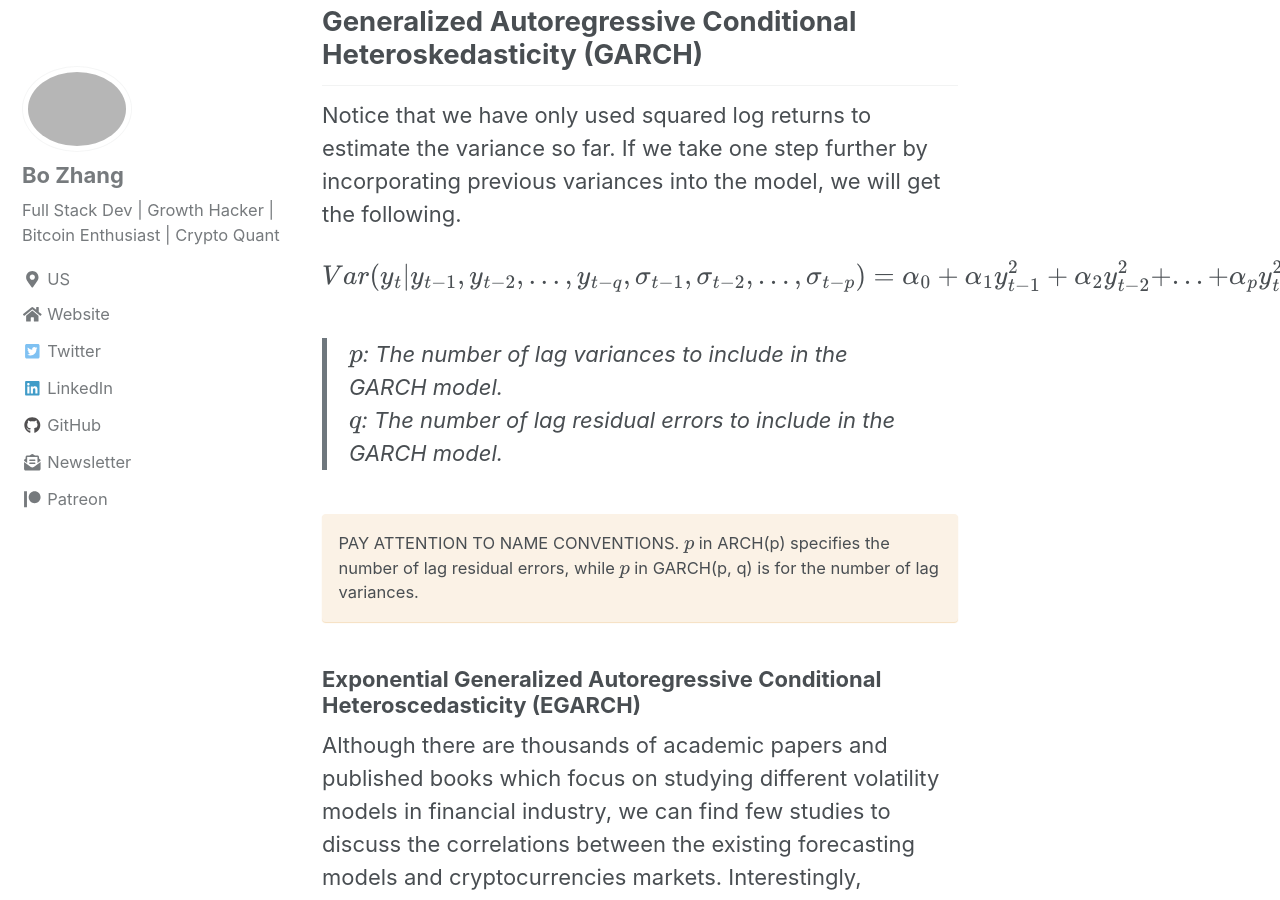
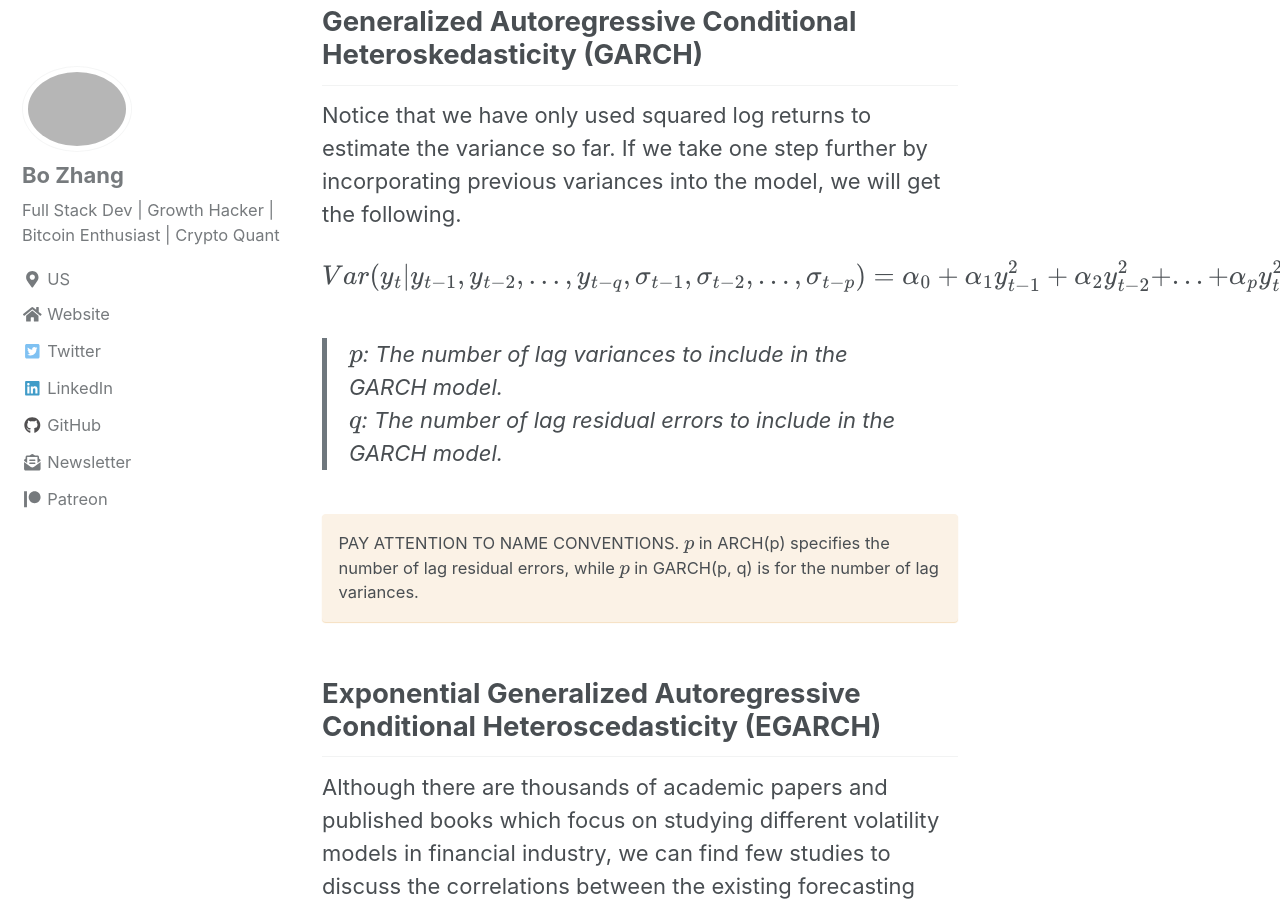
Before and after one commit to 0xboz/blog, a Jekyll site: the page built from _posts/2019-07-15-understand-and-model-cryptocurrencies-volatility-using-garch-variants.md, in a window 1280 px wide and 900 px high, scrolled down 15695 px. Built offline with Jekyll 4.4.1, drawn with Linux system fonts in a browser that asks for light colours; cached includes are drawn as plain includes; nearby versions of some CDN libraries; formulas are drawn with MathJax 3; comment, search, counter and statistics services are not loaded.

Commit message:
Changed font size; added line break

```diff
--- a/_posts/2019-07-15-understand-and-model-cryptocurrencies-volatility-using-garch-variants.md
+++ b/_posts/2019-07-15-understand-and-model-cryptocurrencies-volatility-using-garch-variants.md
@@ -403,7 +403,7 @@ Notice that we have only used squared log returns to estimate the variance so fa
 
 $$ \begin{equation*}
 Var(y_t | y_{t-1}, y_{t-2}, ..., y_{t-q}, \sigma_{t-1}, \sigma_{t-2}, ..., \sigma_{t-p})
-= \alpha_0 + \alpha_1y_{t-1}^2 + \alpha_2y_{t-2}^2 + ... + \alpha_py_{t-q}^2 +
+\\= \alpha_0 + \alpha_1y_{t-1}^2 + \alpha_2y_{t-2}^2 + ... + \alpha_py_{t-q}^2 +
 \beta_0 + \beta_1\sigma_{t-1}^2 + \beta_2\sigma_{t-2}^2 + ... + \beta_p\sigma_{t-p}^2
 \end{equation*} $$
 
@@ -414,7 +414,7 @@ Var(y_t | y_{t-1}, y_{t-2}, ..., y_{t-q}, \sigma_{t-1}, \sigma_{t-2}, ..., \sigm
   <p>PAY ATTENTION TO NAME CONVENTIONS. $p$ in ARCH(p) specifies the number of lag residual errors, while $p$ in GARCH(p, q) is for the number of lag variances.</p>
 </div>
 
-### Exponential Generalized Autoregressive Conditional Heteroscedasticity (EGARCH)
+## Exponential Generalized Autoregressive Conditional Heteroscedasticity (EGARCH)
 
 Although there are thousands of academic papers and published books which focus on studying different volatility models in financial industry, we can find few studies to discuss the correlations between the existing forecasting models and cryptocurrencies markets. Interestingly, EGARCH seems to perform better than GARCH and its other variants over all, according to [Naimy](https://www.inderscienceonline.com/doi/abs/10.1504/IJMMNO.2018.088994) and [Zheng](https://medium.com/coinmonks/a-systematic-review-of-forecasting-the-cryptocurrency-volatility-using-garch-model-d1855c9779c).
 
```
